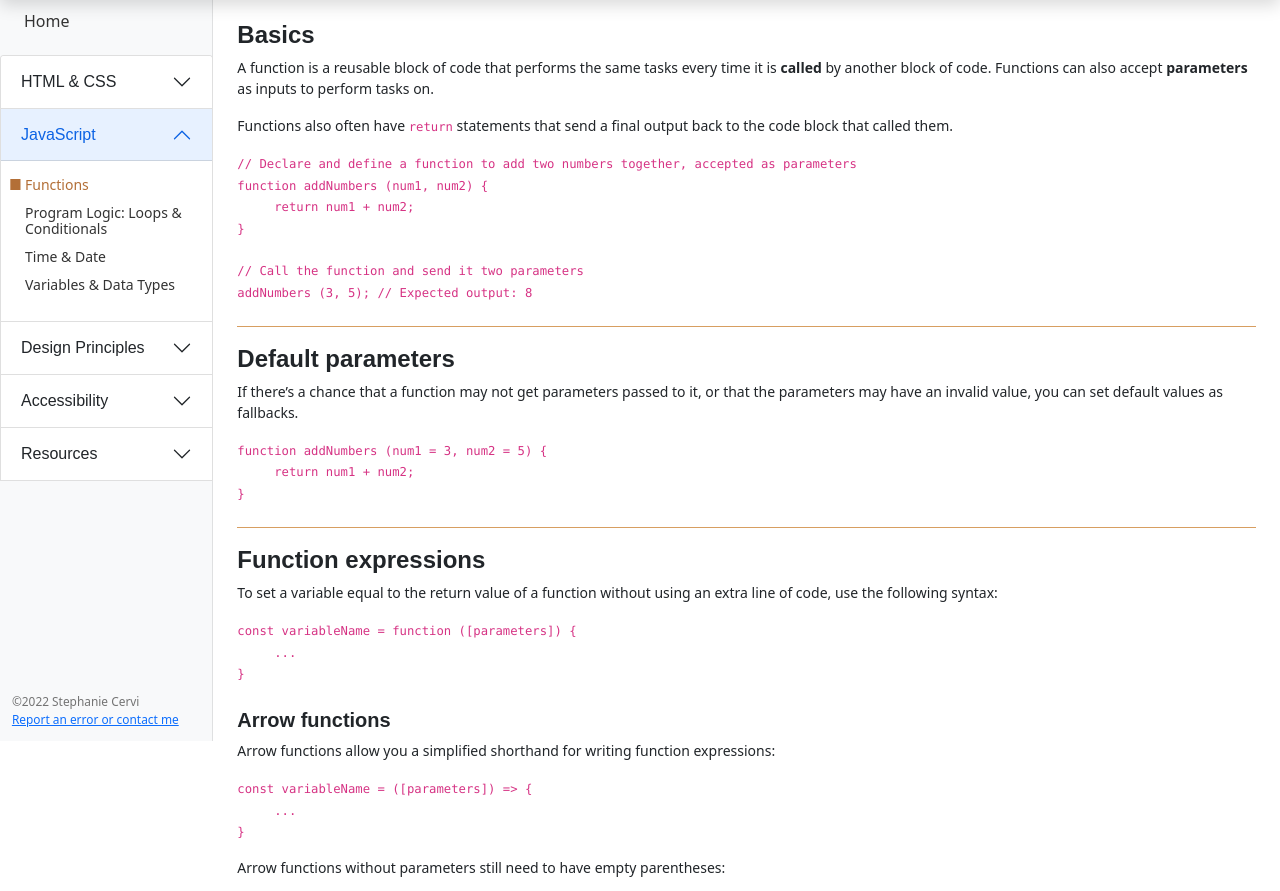
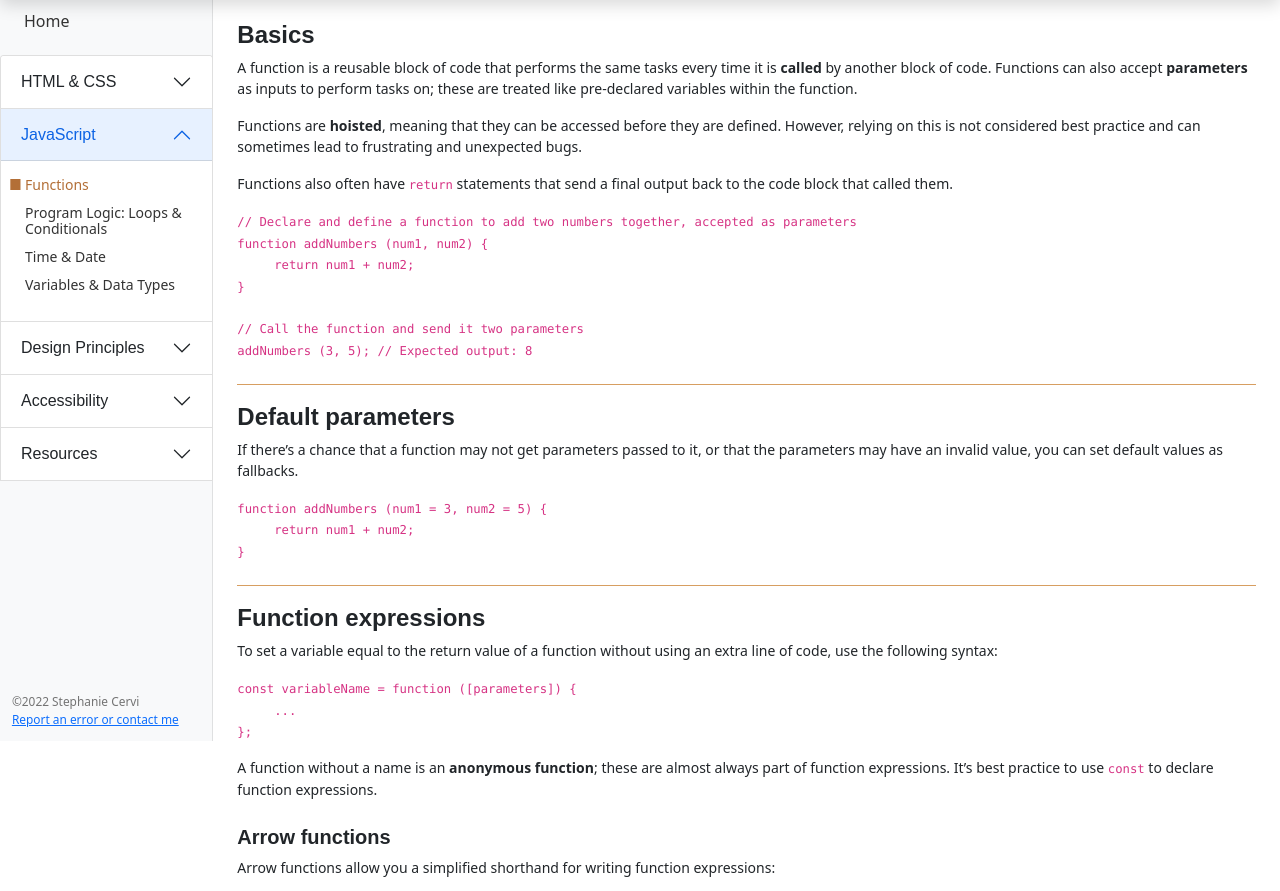
Before and after one commit to sdcervi/Reference, a plain HTML site: page javascript/functions.html in a window 1280 px wide. Shown: the part 59-950 px from the top of the page. Drawn offline with nearby package versions, Linux system fonts and the light colour scheme.

Commit message:
Content updates

```diff
--- a/javascript/functions.html
+++ b/javascript/functions.html
@@ -67,7 +67,9 @@
 
 			<h2>Basics</h2>
 
-			<p>A function is a reusable block of code that performs the same tasks every time it is <strong>called</strong> by another block of code.  Functions can also accept <strong>parameters</strong> as inputs to perform tasks on.</p>
+			<p>A function is a reusable block of code that performs the same tasks every time it is <strong>called</strong> by another block of code.  Functions can also accept <strong>parameters</strong> as inputs to perform tasks on; these are treated like pre-declared variables within the function.</p>
+
+			<p>Functions are <strong>hoisted</strong>, meaning that they can be accessed before they are defined.  However, relying on this is not considered best practice and can sometimes lead to frustrating and unexpected bugs.</p>
 
 			<p>Functions also often have <code>return</code> statements that send a final output back to the code block that called them.</p>
 
@@ -92,7 +94,9 @@
 
 			<p><code>const variableName = function ([parameters]) {<br>
 				&nbsp;&nbsp;&nbsp;&nbsp;&nbsp;...<br>
-				}</code></p>
+				};</code></p>
+
+			<p>A function without a name is an <strong>anonymous function</strong>; these are almost always part of function expressions.  It&rsquo;s best practice to use <code>const</code> to declare function expressions.</p>
 
 			<h3>Arrow functions</h3>
 
@@ -100,15 +104,15 @@
 
 			<p><code>const variableName = ([parameters]) =&gt; {<br>
 				&nbsp;&nbsp;&nbsp;&nbsp;&nbsp;...<br>
-				}</code></p>
+				};</code></p>
 
 			<p>Arrow functions without parameters still need to have empty parentheses:</p>
 
 			<p><code>const variableName = () =&gt; {<br>
 				&nbsp;&nbsp;&nbsp;&nbsp;&nbsp;...<br>
-				}</code></p>
+				};</code></p>
 
-			<p>Arrow functions can also be condensed into a single line, without using curly braces:</p>
+			<p>Arrow functions with only one line of code to execute can also be condensed into a single line, without using curly braces:</p>
 
 			<p><code>const variableName = ([parameters]) =&gt; [code];</code></p>
 
--- a/js/cards.js
+++ b/js/cards.js
@@ -15,7 +15,7 @@ function createCards () {
 		cardContent += "<div class='row row-cols-2 row-cols-lg-3 row-cols-xl-4 row-cols-xxl-5 g-4 mb-4'>";
 		for (const cardIndex in cardGroup.links) {
 			const cardData = cardGroup.links[cardIndex];
-			cardContent += "<div class='col'><div class='card h-100'><img src='" + cardData.image + "' class='card-img-top' alt=''><div class='card-body'><h5 class='card-title'>" + cardData.title + "</h5><p class='card-text'>" + cardData.copy + "</p></div><div class='card-footer text-center'><a href='" + cardData.link + "' class='btn btn-primary stretched-link'>Read now</a></div></div></div>";
+			cardContent += "<div class='col'><div class='card h-100'><img src='" + cardData.image + "' class='card-img-top' alt=''><div class='card-body'><h5 class='card-title'>" + cardData.title + "</h5><p class='card-text'>" + cardData.copy + "</p></div><div class='card-footer text-center'><a href='./" + cardData.link + "' class='btn btn-primary stretched-link'>Read now</a></div></div></div>";
 		}
 		cardContent += "</div></section>";
 	}
--- a/js/nav.js
+++ b/js/nav.js
@@ -7,41 +7,41 @@ const navItems = {
 		title:	"HTML &amp; CSS",
 		id: "html-css",
 		links: {
-			background: {		title:	"Background",								link:	"/Reference/html-css/background.html",			id:		"nav-background",
+			background: {		title:	"Background",								link:	"html-css/background.html",			id:		"nav-background",
 								copy:	"Background images, colors, positioning, and sizing",							image:	"./assets/homepage/background.svg"			},
-			box_model: {		title:	"The Box Model",							link:	"/Reference/html-css/box-model.html",			id:		"nav-box-model",
+			box_model: {		title:	"The Box Model",							link:	"html-css/box-model.html",			id:		"nav-box-model",
 								copy:	"Margin, padding, borders, and how they interact",								image:	"./assets/homepage/box-model.svg"			},
 			css_grid: {			title:	"CSS Grid",									link:	"./html-css/css-grid.html",						id:		"nav-css-grid",
 								copy:"Properties, capabilities, and how to use CSS Grid as a layout tool",				image:	"./assets/homepage/css-grid.svg"			},
-			selectors: {		title:	"CSS Selectors",							link:	"/Reference/html-css/selectors.html",			id:		"nav-selectors",
+			selectors: {		title:	"CSS Selectors",							link:	"html-css/selectors.html",			id:		"nav-selectors",
 								copy:	"Examples and usage for specificity, selectors, and&nbsp;inheritance",			image:	"./assets/homepage/selectors.svg"			},
-			cursor: {			title:	"Cursors",									link:	"/Reference/html-css/cursor.html",				id:		"nav-cursor",
+			cursor: {			title:	"Cursors",									link:	"html-css/cursor.html",				id:		"nav-cursor",
 								copy:	"The various options for mouse pointer symbols and when to use them",			image:	"./assets/homepage/cursor.svg"				},
-			display: {			title:	"Display, Position &amp; Float",			link:	"/Reference/html-css/display-position.html",	id:		"nav-display-position",
+			display: {			title:	"Display, Position &amp; Float",			link:	"html-css/display-position.html",	id:		"nav-display-position",
 								copy:	"Controlling the flow, positioning, and layering of elements in the page",		image:	"./assets/homepage/display-position.svg"	},
-			embedded: {			title:	"Embedded Video &amp; Audio",				link:	"/Reference/html-css/embedded.html",			id:		"nav-embedded",
+			embedded: {			title:	"Embedded Video &amp; Audio",				link:	"html-css/embedded.html",			id:		"nav-embedded",
 								copy:	"Displaying video and audio files in an interactive player",					image:	"./assets/homepage/embedded.svg"			},
-			flexbox: {			title:	"Flexbox",									link:	"/Reference/html-css/flexbox.html",				id:		"nav-flexbox",
+			flexbox: {			title:	"Flexbox",									link:	"html-css/flexbox.html",				id:		"nav-flexbox",
 								copy:	"Quick reference and examples for CSS flexbox&nbsp;usage",						image:	"./assets/homepage/flexbox.svg"				},
-			forms: {			title:	"Forms",									link:	"/Reference/html-css/forms.html",				id:		"nav-forms",
+			forms: {			title:	"Forms",									link:	"html-css/forms.html",				id:		"nav-forms",
 								copy:	"Entering, validating, and submitting user&nbsp;data",							image:	"./assets/homepage/forms.svg"				},
-			entities: {			title:	"HTML Entities",							link:	"/Reference/html-css/entities.html",			id:		"nav-entities",
+			entities: {			title:	"HTML Entities",							link:	"html-css/entities.html",			id:		"nav-entities",
 								copy:	"Special characters and how to encode&nbsp;them",								image:	"./assets/homepage/entities.svg"			},
-			links: {			title:	"Links",									link:	"/Reference/html-css/links.html",				id:		"nav-links",
+			links: {			title:	"Links",									link:	"html-css/links.html",				id:		"nav-links",
 								copy:	"Links, attributes and their values, and&nbsp;usage",							image:	"./assets/homepage/links.svg"				},
-			margin: {			title:	"Margin, Padding &amp; Borders",			link:	"/Reference/html-css/margin.html",				id:		"nav-margin",
+			margin: {			title:	"Margin, Padding &amp; Borders",			link:	"html-css/margin.html",				id:		"nav-margin",
 								copy:	"Sizing, collapsing, and properties of margin, padding, and borders",			image:	"./assets/homepage/margin.svg"				},
-			media_queries: {	title:	"Media Queries &amp; Breakpoints",			link:	"/Reference/html-css/media-queries.html",		id:		"nav-media-queries",
+			media_queries: {	title:	"Media Queries &amp; Breakpoints",			link:	"html-css/media-queries.html",		id:		"nav-media-queries",
 								copy:	"Targeting CSS rules based on device screen size, orientation, and more",		image:	"./assets/homepage/media-queries.svg"		},
-			metadata: {			title:	"Metadata",									link:	"/Reference/html-css/metadata.html",			id:		"nav-metadata",
+			metadata: {			title:	"Metadata",									link:	"html-css/metadata.html",			id:		"nav-metadata",
 								copy:	"Page properties such as language, who wrote it, and whether to cache&nbsp;it",	image:	"./assets/homepage/metadata.svg"			},
-			semantic: {			title:	"Semantic HTML",							link:	"/Reference/html-css/semantic.html",			id:		"nav-semantic",
+			semantic: {			title:	"Semantic HTML",							link:	"html-css/semantic.html",			id:		"nav-semantic",
 								copy:	"Elements named according to their purpose in the page",						image:	"./assets/homepage/semantic.svg"			},
-			sticky: {			title:	"Sticky Header &amp; Footer",				link:	"/Reference/html-css/sticky.html",				id:		"nav-sticky",
+			sticky: {			title:	"Sticky Header &amp; Footer",				link:	"html-css/sticky.html",				id:		"nav-sticky",
 								copy:	"Fixed navbar, sticky header blocks, and sticky footer",						image:	"./assets/homepage/sticky.svg"				},
-			tables: {			title:	"Tables",									link:	"/Reference/html-css/tables.html",				id:		"nav-tables",
+			tables: {			title:	"Tables",									link:	"html-css/tables.html",				id:		"nav-tables",
 								copy:	"Rows, data cells, headings, and&nbsp;formatting",								image:	"./assets/homepage/tables.svg"				},
-			typography: {		title:	"Typography",								link:	"/Reference/html-css/html-type.html",			id:		"nav-html-type",
+			typography: {		title:	"Typography",								link:	"html-css/html-type.html",			id:		"nav-html-type",
 								copy:	"Text flow, formatting, and&nbsp;readability",									image:	"./assets/homepage/html-type.svg"			}
 		}
 	},
@@ -49,13 +49,13 @@ const navItems = {
 		title: "JavaScript",
 		id:		"javascript",
 		links: {
-			functions: {		title:	"Functions",								link:	"/Reference/javascript/functions.html",			id:		"nav-functions",
+			functions: {		title:	"Functions",								link:	"javascript/functions.html",			id:		"nav-functions",
 								copy:	"Reusable blocks of code used to manipulate data",								image:	"./assets/homepage/functions.svg"			},
-			logic: {			title:	"Program Logic: Loops &amp; Conditionals",	link:	"/Reference/javascript/program-logic.html",		id:		"nav-program-logic",
+			logic: {			title:	"Program Logic: Loops &amp; Conditionals",	link:	"javascript/program-logic.html",		id:		"nav-program-logic",
 								copy:	"Loops, conditionals, and other logical operators",								image:	"./assets/homepage/program-logic.svg"		},
-			time_date: {		title:	"Time &amp; Date",							link:	"/Reference/javascript/time-date.html",			id:		"nav-time-date",
+			time_date: {		title:	"Time &amp; Date",							link:	"javascript/time-date.html",			id:		"nav-time-date",
 								copy:	"Displaying time and date with&nbsp;Javascript",								image:	"./assets/homepage/time-date.svg"			},
-			variables: {		title:	"Variables &amp; Data Types",				link:	"/Reference/javascript/variables.html",			id:		"nav-variables",
+			variables: {		title:	"Variables &amp; Data Types",				link:	"javascript/variables.html",			id:		"nav-variables",
 								copy:	"Variable types, usage, and manipulation",										image:	"./assets/homepage/variables.svg"			}
 		}
 	},
@@ -63,25 +63,25 @@ const navItems = {
 		title: "Design Principles",
 		id:		"design",
 		links: {
-			animation: {		title:	"Animation",								link:	"/Reference/design/animation.html",				id:		"nav-animation",
+			animation: {		title:	"Animation",								link:	"design/animation.html",				id:		"nav-animation",
 								copy:	"Transitional, deocrative, and functional&nbsp;animations",						image:	"./assets/homepage/animation.gif"			},
-			color: {			title:	"Color &amp; Color Theory",					link:	"/Reference/design/color-theory.html",			id:		"nav-color-theory",
+			color: {			title:	"Color &amp; Color Theory",					link:	"design/color-theory.html",			id:		"nav-color-theory",
 								copy:	"The color wheel, choosing color palettes, and color&nbsp;theory",				image:	"./assets/homepage/color.svg"				},
-			content: {			title:	"Content Design",							link:	"/Reference/design/content.html",				id:		"nav-content",
+			content: {			title:	"Content Design",							link:	"design/content.html",				id:		"nav-content",
 								copy:	"Visual hierarchy, grouping, information flow, and navigation",					image:	"./assets/homepage/content.svg"				},
-			copy: {				title:	"Copywriting",								link:	"/Reference/design/copy.html",					id:		"nav-copy",
+			copy: {				title:	"Copywriting",								link:	"design/copy.html",					id:		"nav-copy",
 								copy:	"Principles, best practices, and common errors in&nbsp;copywriting",			image:	"./assets/homepage/copy.svg"				},
-			audience: {			title:	"Identifying an Audience",					link:	"/Reference/design/audience.html",				id:		"nav-audience",
+			audience: {			title:	"Identifying an Audience",					link:	"design/audience.html",				id:		"nav-audience",
 								copy:	"Coming up with use cases, scenarios, and stories",								image:	"./assets/homepage/audience.svg"			},
-			images: {			title:	"Images",									link:	"/Reference/design/images.html",				id:		"nav-images",
+			images: {			title:	"Images",									link:	"design/images.html",				id:		"nav-images",
 								copy:	"Image formats, use cases, and pros and&nbsp;cons",								image:	"./assets/homepage/images.svg"				},
-			seo: {				title:	"SEO: Search Engine Optimization",			link:	"/Reference/design/seo.html",					id:		"nav-seo",
+			seo: {				title:	"SEO: Search Engine Optimization",			link:	"design/seo.html",					id:		"nav-seo",
 								copy:	"Techniques to improve rankings in search results",								image:	"./assets/homepage/seo.svg"					},
-			sitemap: {			title:	"Sitemaps &amp; Wireframes",				link:	"/Reference/design/sitemap.html",				id:		"nav-sitemap",
+			sitemap: {			title:	"Sitemaps &amp; Wireframes",				link:	"design/sitemap.html",				id:		"nav-sitemap",
 								copy:	"Setting up information hierarchy and page structure",							image:	"./assets/homepage/sitemap.svg"				},
-			typography: {		title:	"Typography",								link:	"/Reference/design/typography.html",			id:		"nav-typography",
+			typography: {		title:	"Typography",								link:	"design/typography.html",			id:		"nav-typography",
 								copy:	"Fonts, typefaces, special characters, and how they apply to web&nbsp;design",	image:	"./assets/homepage/typography.svg"			},
-			whitespace: {		title:	"Whitespace",								link:	"/Reference/design/whitespace.html",			id:		"nav-whitespace",
+			whitespace: {		title:	"Whitespace",								link:	"design/whitespace.html",			id:		"nav-whitespace",
 								copy:	"Negative space, balanced design, and how to let your designs breathe",			image:	"./assets/homepage/whitespace.svg"			}
 		}
 	},
@@ -89,7 +89,7 @@ const navItems = {
 		title: "Accessibility",
 		id:		"accessibility",
 		links: {
-			color: {			title:	"Color Accessibility",						link:	"/Reference/accessibility/color.html",			id:		"nav-color",
+			color: {			title:	"Color Accessibility",						link:	"accessibility/color.html",			id:		"nav-color",
 								copy:	"Colorblind accessibility and safe color&nbsp;palettes",						image:	"./assets/homepage/acc-color.svg"			}
 		}
 	},
@@ -97,17 +97,17 @@ const navItems = {
 		title: "Resources",
 		id:		"resources",
 		links: {
-			design: {			title:	"Design Resources",							link:	"/Reference/resources/design-resources.html",	id:		"nav-design-resources",
+			design: {			title:	"Design Resources",							link:	"resources/design-resources.html",	id:		"nav-design-resources",
 								copy:	"Documentation, guides, tutorials, tools, and testing",							image:	"./assets/homepage/design-resources.svg"	},
-			qa_qc: {			title:	"QA &amp; QC Checklists",					link:	"/Reference/resources/qa-qc.html",				id:		"nav-qa-qc",
+			qa_qc: {			title:	"QA &amp; QC Checklists",					link:	"resources/qa-qc.html",				id:		"nav-qa-qc",
 								copy:	"Checklists for ensuring quality of design and&nbsp;content",					image:	"./assets/homepage/qa-qc.svg"				},
-			quotes: {			title:	"Quotes",									link:	"/Reference/resources/quotes.html",				id:		"nav-quotes",
+			quotes: {			title:	"Quotes",									link:	"resources/quotes.html",				id:		"nav-quotes",
 								copy:	"Useful, thought-provoking, and informative quotes",							image:	"./assets/homepage/quotes.svg"				},
-			statistics: {		title:	"Statistics",								link:	"/Reference/resources/statistics.html",			id:		"nav-statistics",
+			statistics: {		title:	"Statistics",								link:	"resources/statistics.html",			id:		"nav-statistics",
 								copy:	"Current statistics on market share, from&nbsp;Statcounter.com",				image:	"./assets/homepage/statistics.svg"			},
-			tips_tricks: {		title:	"Tips &amp; Tricks",						link:	"/Reference/resources/tips-tricks.html",		id:		"nav-tips-tricks",
+			tips_tricks: {		title:	"Tips &amp; Tricks",						link:	"resources/tips-tricks.html",		id:		"nav-tips-tricks",
 								copy:	"Tips and tricks for software and systems",										image:	"./assets/homepage/tips-tricks.svg"			},
-			troubleshooting: {	title:	"Troubleshooting",							link:	"/Reference/resources/troubleshooting.html",	id:		"nav-troubleshooting",
+			troubleshooting: {	title:	"Troubleshooting",							link:	"resources/troubleshooting.html",	id:		"nav-troubleshooting",
 								copy:	"Glitches, common errors, and their workarounds and&nbsp;fixes",				image:	"./assets/homepage/troubleshooting.svg"		}
 		}
 	}
@@ -124,7 +124,7 @@ function createNav () {
 		navContent += "<div id='collapse" + groupID + "' class='accordion-collapse collapse' aria-labelledby='header" + groupID + "' data-bs-parent='#navbar-container'><div class='accordion-body'><ul class='nav'>";
 		for (const linkIndex in navGroup.links) {
 			const navLink = navGroup.links[linkIndex];
-			navContent += "<li class='nav-item'><a class='nav-link' id='" + navLink.id + "' href='" + navLink.link + "'>" + navLink.title + "</a></li>";
+			navContent += "<li class='nav-item'><a class='nav-link' id='" + navLink.id + "' href='/Reference/" + navLink.link + "'>" + navLink.title + "</a></li>";
 		}
 		navContent += "</ul></div></div></div>";
 	}
@@ -137,7 +137,7 @@ function createNavMbl () {
 		navContentMbl += "<div id='collapse-" + groupIndex + "' class='accordion-collapse collapse' aria-labelledby='navgroup-" + navGroup.title + "' data-bs-parent='#navbar-container'><div class='accordion-body'><ul class='nav'>";
 		for (const linkIndex in navGroup.links) {
 			const navLink = navGroup.links[linkIndex];
-			navContentMbl += "<li class='nav-item'><a class='nav-link' id='" + navLink.id + "-mbl' href='" + navLink.link + "'>" + navLink.title + "</a></li>";
+			navContentMbl += "<li class='nav-item'><a class='nav-link' id='" + navLink.id + "-mbl' href='/Reference/" + navLink.link + "'>" + navLink.title + "</a></li>";
 		}
 		navContentMbl += "</ul></div></div></div>";
 	}
```
Also changed, not shown: javascript/variables.html (+1 -1 lines).
